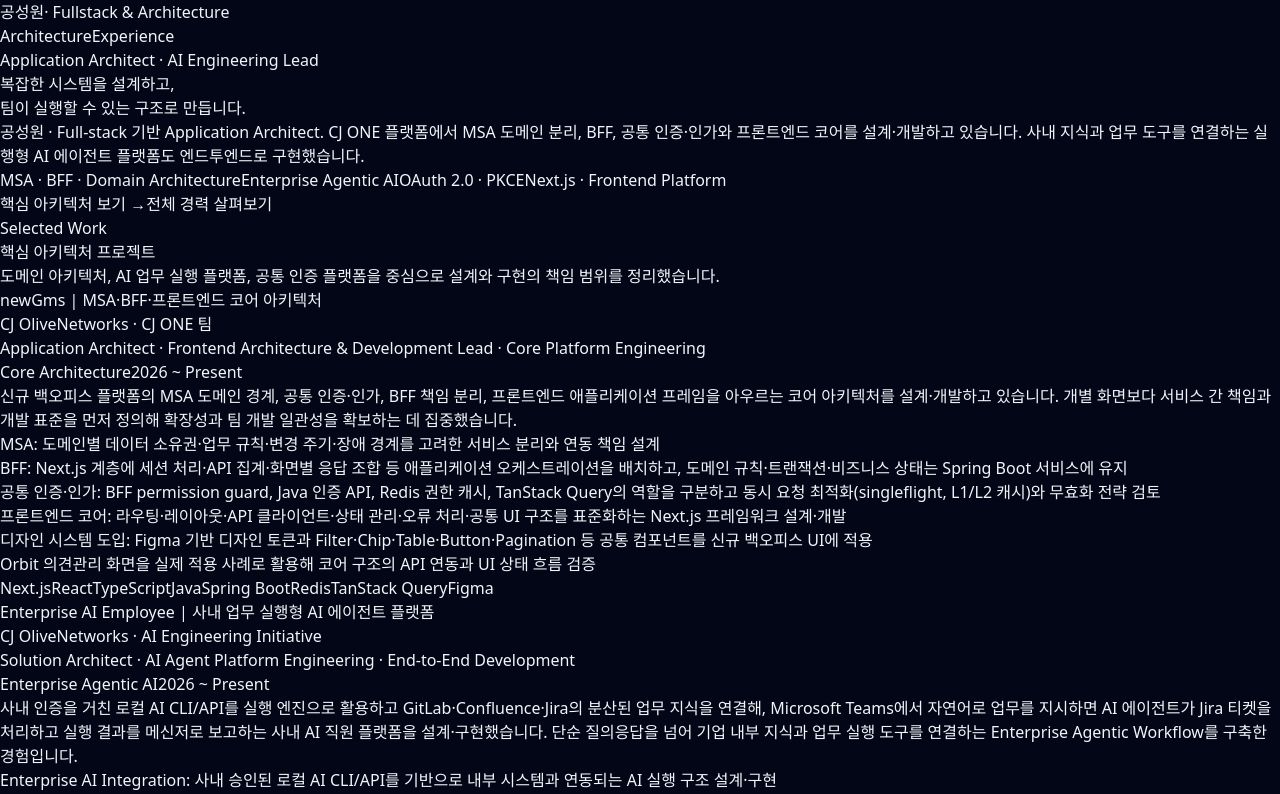
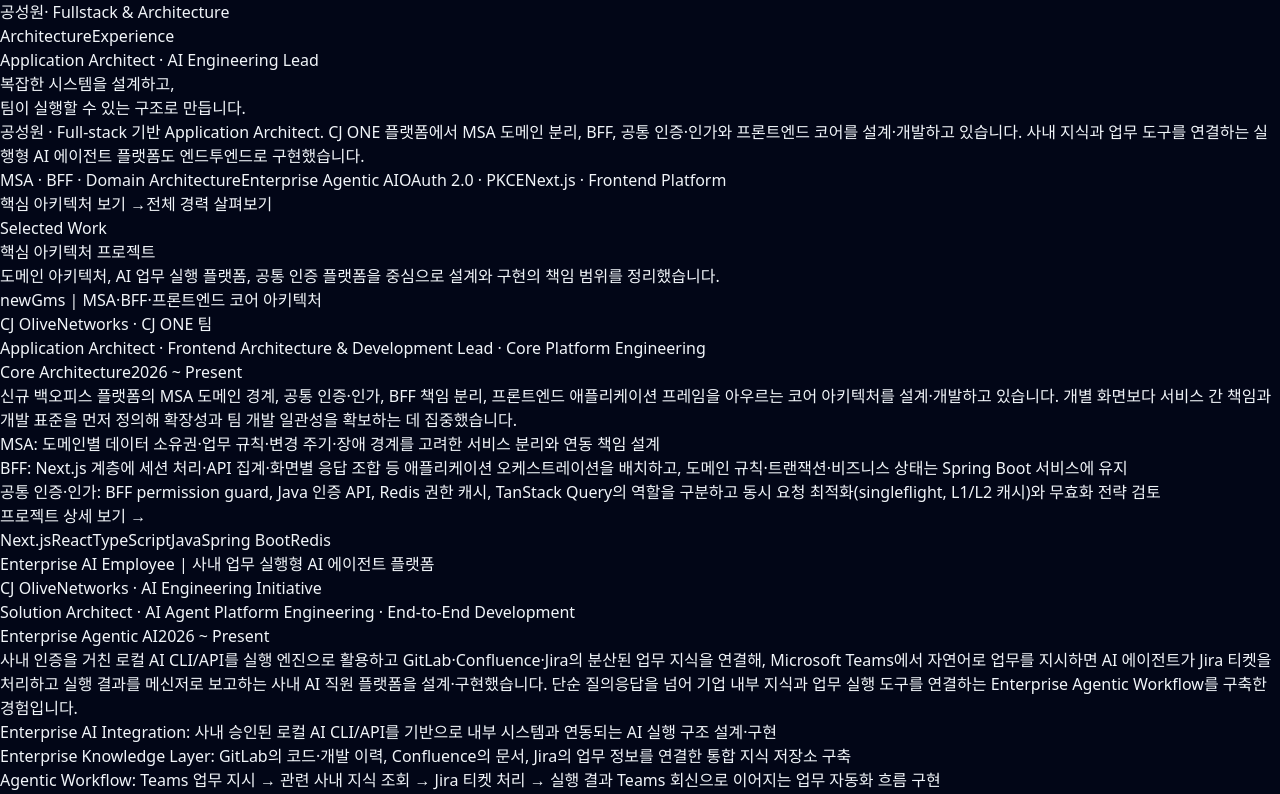
Before and after one commit to sungwonkong/portfolio-kong, a Next.js app: page / in a window 1280 px wide. Shown: the top 794 px of the page. Built offline with nearby package versions, Linux system fonts and the light colour scheme.

Commit message:
style: improve project card contrast and information density

```diff
--- a/src/entities/experience/ui/experience-card.tsx
+++ b/src/entities/experience/ui/experience-card.tsx
@@ -16,9 +16,9 @@
   return (
     <article
       className={[
-        "relative rounded-xl border border-slate-700/60 bg-slate-900/60 p-4 shadow-sm backdrop-blur-sm transition hover:border-teal-400/60 hover:shadow-teal-500/10 hover:-translate-y-0.5",
-        item.isSpotlight ? "border-amber-300/30 shadow-amber-500/10" : "",
-        emphasizeArchitecture && isArchitecture ? "ring-1 ring-teal-400/80" : ""
+        "group relative h-full rounded-2xl border border-slate-700/70 bg-slate-900/85 p-5 shadow-lg shadow-black/10 transition duration-200 hover:-translate-y-1 hover:border-teal-400/60 hover:shadow-xl hover:shadow-teal-950/30 sm:p-6",
+        item.isSpotlight ? "border-teal-400/30" : "",
+        emphasizeArchitecture && isArchitecture ? "ring-1 ring-teal-400/25" : ""
       ]
         .filter(Boolean)
         .join(" ")}
@@ -26,7 +26,7 @@
       <Link href={`/experience/${item.id}`} className="block">
         <div className="flex flex-wrap items-start justify-between gap-3">
           <div>
-            <h3 className="text-base font-semibold text-slate-50 sm:text-lg">
+            <h3 className="text-lg font-bold leading-snug tracking-tight text-white sm:text-xl group-hover:text-teal-200">
               {item.title}
             </h3>
             <p className="text-xs text-slate-400">
@@ -41,7 +41,7 @@
           </div>
           <div className="flex flex-col items-end gap-1">
             {item.badgeLabel ? (
-              <Badge className="animate-pulse border-amber-300/60 bg-amber-300/10 text-amber-200 shadow-[0_0_18px_rgba(251,191,36,0.18)]">
+              <Badge className="border-teal-400/40 bg-teal-400/10 text-teal-200">
                 {item.badgeLabel}
               </Badge>
             ) : (
@@ -56,16 +56,17 @@
           </div>
         </div>
 
-        <p className="mt-3 text-sm text-slate-300">{item.summary}</p>
+        <p className="mt-4 text-sm leading-7 text-slate-200">{item.summary}</p>
 
-        <ul className="mt-3 space-y-1.5 text-xs text-slate-400">
-          {item.highlights.map((h) => (
+        <ul className="mt-4 space-y-2 text-xs leading-5 text-slate-400">
+          {item.highlights.slice(0, emphasizeArchitecture ? 3 : 2).map((h) => (
             <li key={h} className="flex gap-2">
               <span className="mt-1 h-[3px] w-[3px] rounded-full bg-teal-400/70" />
               <span>{h}</span>
             </li>
           ))}
         </ul>
+        <p className="mt-4 text-xs font-semibold text-teal-300">프로젝트 상세 보기 →</p>
       </Link>
 
       {item.links && item.links.length > 0 && (
@@ -87,7 +88,7 @@
       )}
 
         <div className="mt-3 flex flex-wrap gap-1.5">
-          {item.techStack.map((t) => (
+          {item.techStack.slice(0, 6).map((t) => (
             <span
               key={t}
               className="rounded-full bg-slate-800/80 px-2 py-0.5 text-[10px] text-slate-300"
```
